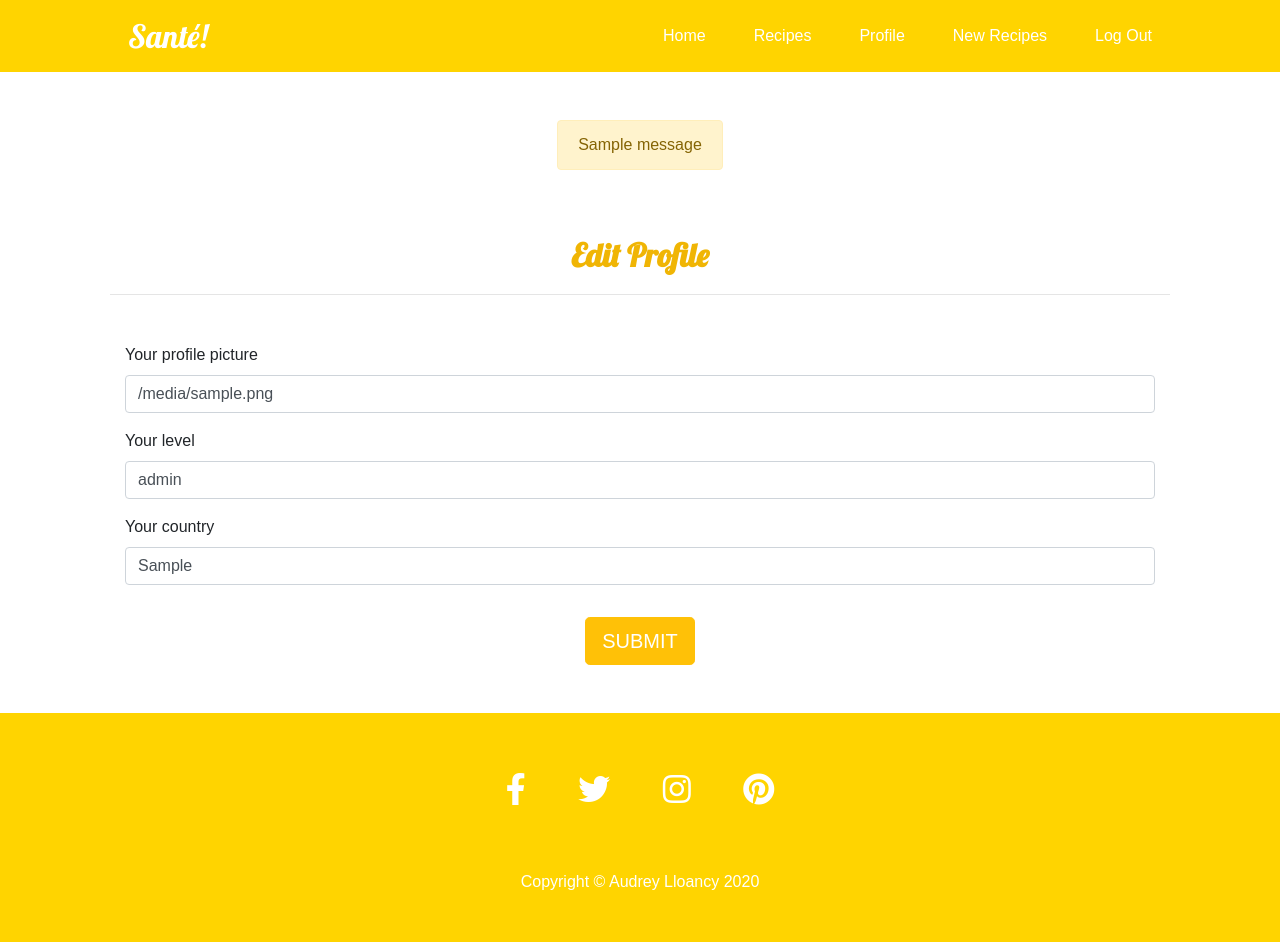
After one commit to AudreyLL88/MS3__Sante, a Flask app: a page that uses templates/edit_profile.html in a window 1280 px wide. The commit adds this page. Run offline with Flask 2, Linux system fonts and the light colour scheme; the visitor is signed in with stand-in values (Sample User, id 1); one stand-in notice (Sample message) is shown; a database or web service that is not in the repository returns one stand-in record (values such as "Sample title"); some libraries are stand-ins or nearby versions.

Commit message:
Fix profile, edit profile and edit cocktail functions in app.py

```diff
--- a/app.py
+++ b/app.py
@@ -81,17 +81,13 @@ def login():
         else:
             flash("Incorrect Username and/or Password")
             return redirect(url_for("login"))
+
     return render_template("login.html")
 
 
 @app.route("/profile/<username>", methods=["GET", "POST"])
 def profile(username):
-    user_data = username = mongo.db.users.find_one(
-        {"username": session["user"]})
-    username = user_data["username"]
-    user_img = user_data["user_img"]
-    user_level = user_data["user_level"]
-    user_loc = user_data["user_loc"]
+    user = mongo.db.users.find_one({"username": username.lower()})
 
     if session["user"]:
         if session["user"] == "admin":
@@ -100,13 +96,31 @@ def profile(username):
             cocktails = list(
                 mongo.db.cocktails.find({"created_by": username.lower()}))
 
-        return render_template(
-            "profile.html", username=username,
-            cocktails=cocktails, user_img=user_img,
-            user_level=user_level, user_loc=user_loc)
+        return render_template("profile.html", user=user, cocktails=cocktails)
 
     return render_template(
-        "profile.html", username=username)
+        "profile.html", user=user, cocktails=cocktails)
+
+
+@app.route("/edit_profile/<username>", methods=["GET", "POST"])
+def edit_profile(username):
+    user = mongo.db.users.find_one({"username": username.lower()})
+    if request.method == "POST":
+        submit = {
+            "username": user["username"],
+            "password": user["password"],
+            "user_img": request.form.get("user_img"),
+            "user_level": request.form.get("user_level"),
+            "user_loc": request.form.get("user_loc"),
+        }
+        mongo.db.users.update({"username": username.lower()}, submit)
+        flash("Voila! All new!")
+        return redirect(url_for("profile", username=username))
+
+    if "user" in session:
+        return render_template("edit_profile.html", user=user)
+
+    return redirect(url_for("login"))
 
 
 @app.route("/delete_profile/<username>")
@@ -177,6 +191,7 @@ def edit_cocktail(cocktail_id):
         }
         mongo.db.cocktails.update({"_id": ObjectId(cocktail_id)}, submit)
         flash("Merci for the updated cocktail!")
+        return redirect(url_for("get_cocktail", cocktail_id=cocktail_id))
 
     cocktail = mongo.db.cocktails.find_one({"_id": ObjectId(cocktail_id)})
     categories = mongo.db.categories.find().sort("category_name", 1)
@@ -200,7 +215,7 @@ def get_cocktail(cocktail_id):
         print(user)
 
     return render_template(
-        "cocktail.html", cocktail=cocktail,)
+        "cocktail.html", cocktail=cocktail)
 
 
 @app.route("/delete_cocktail/<cocktail_id>")
--- a/templates/cocktails.html
+++ b/templates/cocktails.html
@@ -7,6 +7,7 @@
       <h2>All Cocktails</h2>
    </div>
    <hr class="mb-2">
+
 
     <!-- Search box -->
    <div class="row mt-4">
@@ -54,6 +55,7 @@
       {% else %}
          <h2>No result found</h2>
    {% endif %}
+
 </section>
 
 <!-- Modal -->
--- /dev/null
+++ b/templates/edit_profile.html
@@ -0,0 +1,34 @@
+{% extends "base.html" %}
+{% block content %}
+
+   <!--Main container -->
+    <section class="container cocktail-section">
+        <div class="cocktail-headline text-center">
+            <h2>Edit Profile</h2>
+        </div>
+        <hr class="mb-5">
+
+         <!--Category input -->
+        <form class="pb-5 col-12"  method="POST" action="{{ url_for('edit_profile', username=user.username|lower) }}">
+            <div class="form-group">
+                <label for="user_img">Your profile picture</label>
+                <input required type="text" class="form-control" id="user_img" name="user_img" aria-describedby="user_img"
+                  value="{{ user.user_img }}"  maxlength="25">
+            </div>
+            <div class="form-group">
+                <label for="user_level">Your level</label>
+                <input required type="text" class="form-control" id="user_level" name="user_level" aria-describedby="user_level"
+                  value="{{ user.user_level }}"  maxlength="25">
+            </div>
+            <div class="form-group">
+                <label for="user_loc">Your country</label>
+                <input required type="text" class="form-control" id="user_loc" name="user_loc" aria-describedby="user_loc"
+                  value="{{ user.user_loc }}"  maxlength="25">
+            </div>
+             <div class="col-sm-12 text-center">
+                 <button class="btn btn-lg btn-warning text-uppercase text-white mt-3"  type="submit">Submit</button>
+            </div>
+        </form>
+    </section>
+
+{% endblock %}
```
Also changed, not shown: templates/profile.html (+5 -5 lines), templates/register.html (+0 -14 lines).
